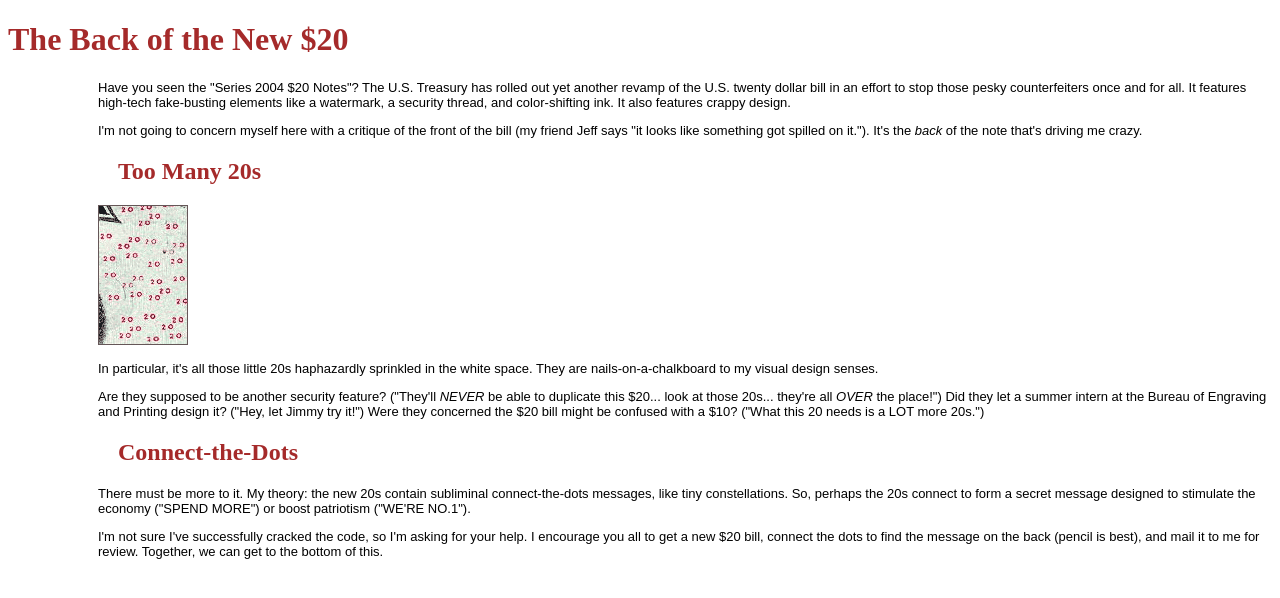
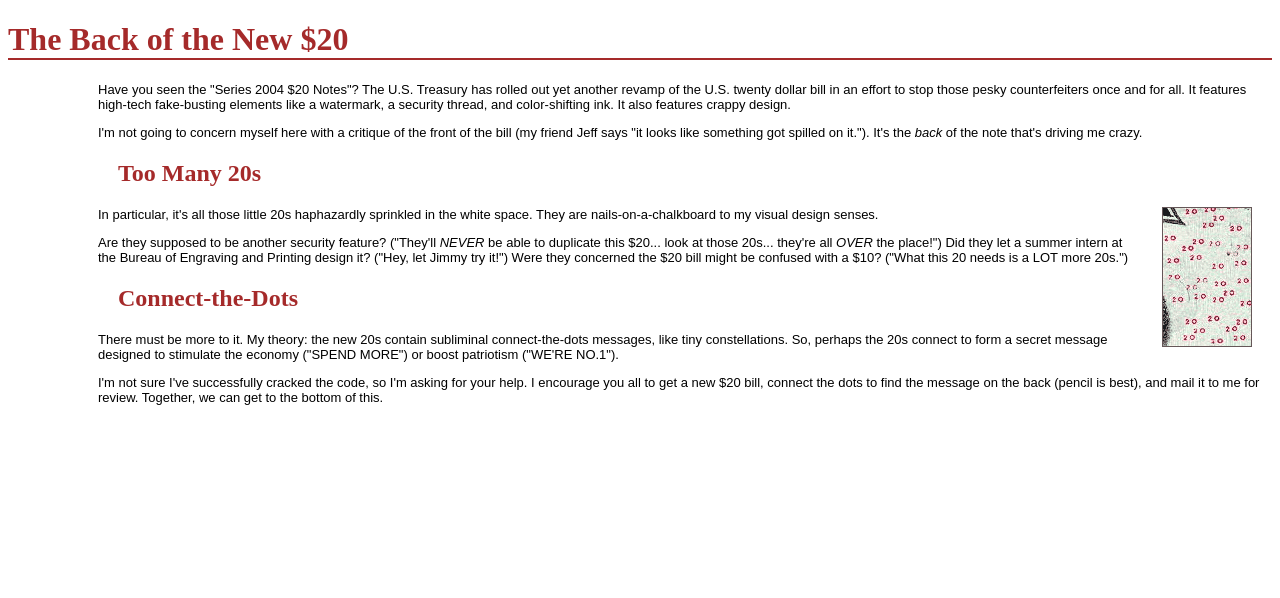
Before and after one commit to wenceslaomarqudzfernandez-commits/hweb, a plain HTML site: page practicas/p10/p10-losveintes/ejercicio2.html in a window 1280 px wide. Drawn offline with Linux system fonts and the light colour scheme.

Commit message:
Ejercicio 2 completado: borde en h1 y float en img agregado

```diff
--- a/practicas/p10/p10-losveintes/ejercicio2.html
+++ b/practicas/p10/p10-losveintes/ejercicio2.html
@@ -9,6 +9,7 @@
 <style type="text/css">
 h1 {
   color: brown;
+  border-bottom: 2px solid brown;
 }
 h2 {
   color: brown;
@@ -18,6 +19,10 @@ p {
   font-size: small;
   font-family: sans-serif;
   margin-left: 90px;
+}
+img {
+  float: right;
+  margin: 0 20px;
 }
 </style>
 
```
